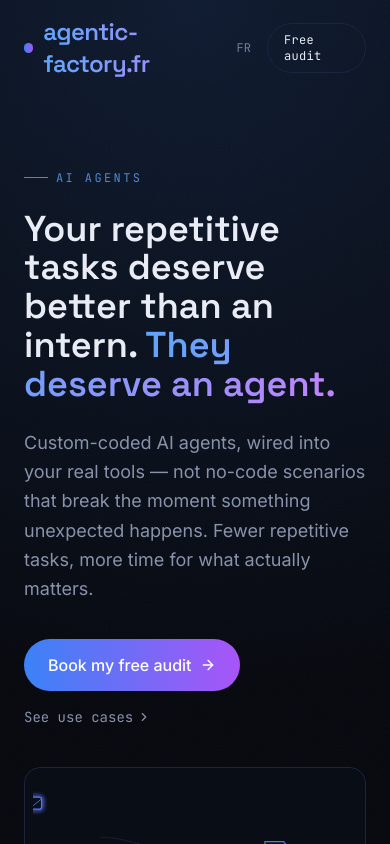
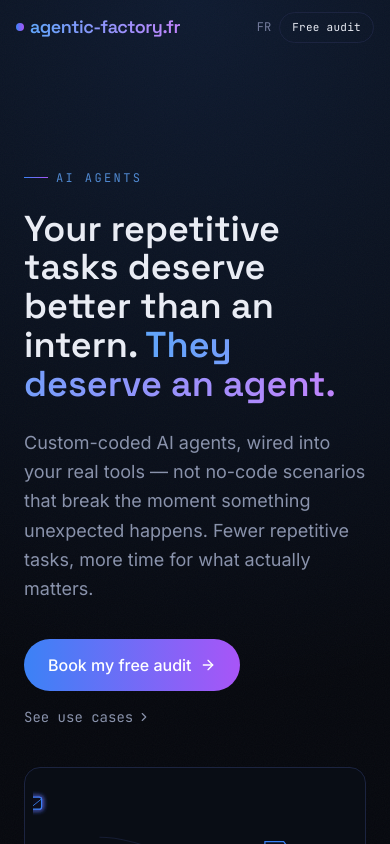
Before and after one commit to busshi/agentic-factory, a React (Vite) app: page /en in a window 390 px wide. Shown: the top 844 px of the page. Built offline with nearby package versions, Linux system fonts and the light colour scheme.

Commit message:
nav bar resized on mobile

```diff
--- a/src/components/layout/Nav.tsx
+++ b/src/components/layout/Nav.tsx
@@ -23,15 +23,18 @@ export function Nav({ lang, t }: NavProps) {
         scrolled ? 'bg-bg/80 backdrop-blur-md border-b border-line' : 'bg-transparent'
       }`}
     >
-      <div className="max-w-6xl mx-auto px-6 py-4 flex items-center justify-between">
-        <a href="#top" className="font-display font-semibold text-2xl tracking-tight flex items-center gap-2.5 cursor-pointer -my-4 py-4 -ml-6 pl-6 pr-2">
-          <span className="w-2.5 h-2.5 rounded-full bg-gradient-to-r from-blue to-violet" />
-          <span className="text-gradient">agentic-factory.fr</span>
+      <div className="max-w-6xl mx-auto px-4 sm:px-6 py-3 sm:py-4 flex items-center justify-between gap-2">
+        <a
+          href="#top"
+          className="font-display font-semibold text-lg sm:text-2xl tracking-tight flex items-center gap-1.5 sm:gap-2.5 cursor-pointer -my-3 py-3 sm:-my-4 sm:py-4 -ml-4 pl-4 sm:-ml-6 sm:pl-6 pr-2 shrink-0"
+        >
+          <span className="w-2 h-2 sm:w-2.5 sm:h-2.5 rounded-full bg-gradient-to-r from-blue to-violet shrink-0" />
+          <span className="text-gradient whitespace-nowrap">agentic-factory.fr</span>
         </a>
-        <div className="flex items-center gap-4">
+        <div className="flex items-center gap-2 sm:gap-4 shrink-0">
           <RouterLink
             to={`/${otherLang}`}
-            className="relative font-mono text-xs text-muted2 hover:text-text transition-colors cursor-pointer -my-4 py-4 -mx-2 px-2"
+            className="relative font-mono text-xs text-muted2 hover:text-text transition-colors cursor-pointer -my-3 py-3 sm:-my-4 sm:py-4 -mx-1 px-1 sm:-mx-2 sm:px-2"
             aria-label={lang === 'fr' ? 'Switch to English' : 'Passer en français'}
           >
             {otherLang.toUpperCase()}
@@ -40,7 +43,7 @@ export function Nav({ lang, t }: NavProps) {
             href="https://calendly.com/busshidev/meeting"
             target="_blank"
             rel="noreferrer"
-            className="relative font-mono text-xs tracking-wide px-4 py-2 rounded-full border border-line hover:border-violet/60 transition-colors cursor-pointer before:content-[''] before:absolute before:-inset-y-4 before:inset-x-0"
+            className="relative whitespace-nowrap font-mono text-[11px] sm:text-xs tracking-wide px-3 py-1.5 sm:px-4 sm:py-2 rounded-full border border-line hover:border-violet/60 transition-colors cursor-pointer before:content-[''] before:absolute before:-inset-y-4 before:inset-x-0"
           >
             {t.nav.cta}
           </a>
```
